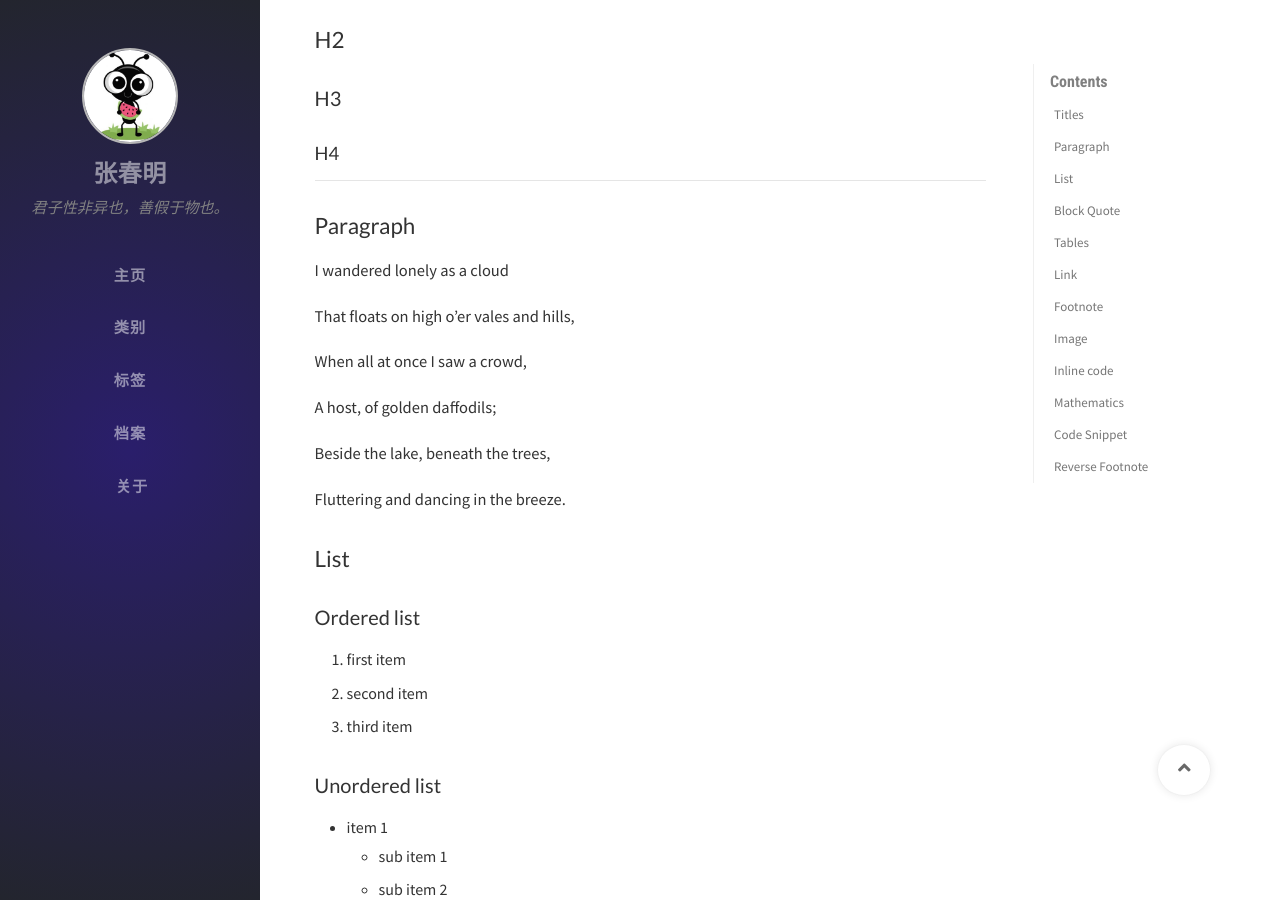
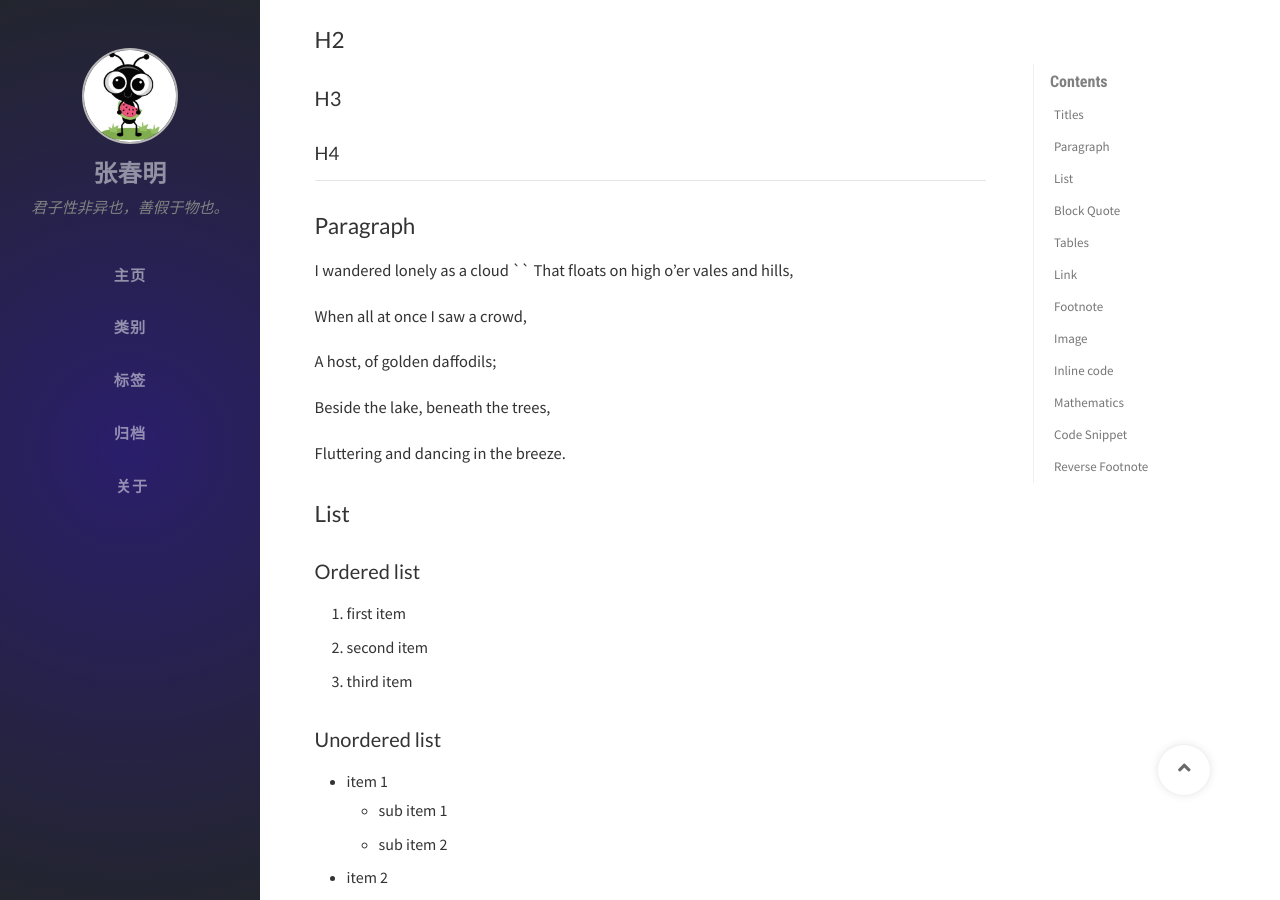
Before and after one commit to zsfzbc/blog, a Jekyll site: the page built from _posts/2019-08-08-text-and-typography.md, in a window 1280 px wide and 900 px high, scrolled down 470 px. Built offline with Jekyll 4.4.1, drawn with Linux system fonts in a browser that asks for light colours; nearby versions of some CDN libraries; comment, search, counter and statistics services are not loaded.

Commit message:
第一次提交

```diff
--- a/_config.yml
+++ b/_config.yml
@@ -135,9 +135,9 @@ defaults:
         -
           label: Home
           url: /
-#        -
-#          label: Tags
-#          url: /tabs/tags/
+        -
+          label: Tags
+          url: /tabs/tags/
   -
     scope:
       path: categories
@@ -148,9 +148,9 @@ defaults:
         -
           label: Home
           url: /
-#        -
-#          label: Categories
-#          url: /tabs/categories/
+        -
+          label: Categories
+          url: /tabs/categories/
   -
     scope:
       path: tabs
@@ -193,8 +193,8 @@ sitemap_exclude:  # Sitemap will exclude the following items.
   accurate:
     - /norobots/
     - /tabs/
-#    - /categories/
-#    - /tags/
+    - /categories/
+    - /tags/
     - /posts/
     - 404.html
     - feed.xml
--- a/_data/tabs.yml
+++ b/_data/tabs.yml
@@ -19,7 +19,7 @@
   path: tabs
   url: tags
 -
-  name: "档案"
+  name: "归档"
   path: tabs
   url: archives
   icon: "fas fa-archive"
--- a/_posts/2019-08-08-text-and-typography.md
+++ b/_posts/2019-08-08-text-and-typography.md
@@ -28,7 +28,7 @@ This Jekyll template totally compatible with Markdown syntax. Now, let's have a
 ## Paragraph
 
 I wandered lonely as a cloud
-
+``
 That floats on high o'er vales and hills,
 
 When all at once I saw a crowd,
@@ -79,7 +79,7 @@ Click the hook will locate the footnote[^footnote].
 
 ## Image
 
-![Desktop View](/assets/img/sample/mockup.png)
+![Desktop View](../assets/img/sample/mockup.png)
 
 
 ## Inline code
```
Also changed, not shown: _posts/2019-08-11-customize-the-favicon.md (+2 -2 lines), tabs/about.md (+0 -8 lines).
